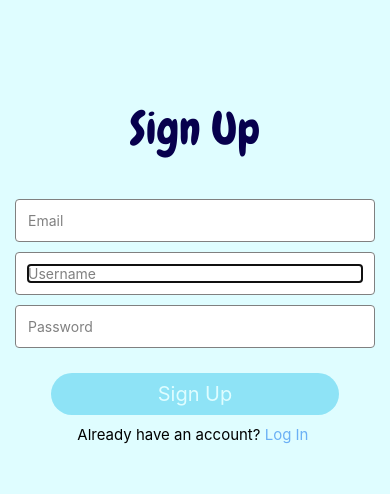
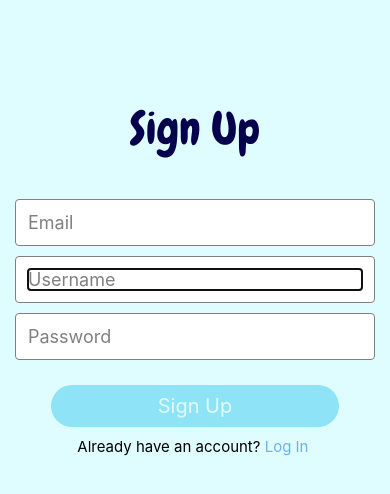
Before and after one commit to lisaphamtaylor/self-care-ideas-app, a React Native app: screen /Signup in a window 390 px wide. Shown: the top 494 px of the page. Built offline with nearby package versions, Linux system fonts and the light colour scheme.

Commit message:
increases input field text on forms

```diff
--- a/components/forms/LoginForm.js
+++ b/components/forms/LoginForm.js
@@ -72,7 +72,7 @@ const LoginForm = ({ navigation }) => {
             >
               <TextInput
                 placeholderTextColor='grey'
-                placeholder='Phone number, username, or email'
+                placeholder='Username or email'
                 autoCapitalize='none'
                 keyboardType='email-address'
                 textContentType='emailAddress'
@@ -80,6 +80,7 @@ const LoginForm = ({ navigation }) => {
                 onChangeText={handleChange('email')}
                 onBlur={handleBlur('email')}
                 value={values.email}
+                style={globalStyles.input}
               />
             </View>
             {/* {errors.email && (
@@ -107,6 +108,7 @@ const LoginForm = ({ navigation }) => {
                 onChangeText={handleChange('password')}
                 onBlur={handleBlur('password')}
                 value={values.password}
+                style={globalStyles.input}
               />
             </View>
             {/* {errors.password && (
--- a/components/forms/SignupForm.js
+++ b/components/forms/SignupForm.js
@@ -94,6 +94,7 @@ const SignupForm = ({ navigation }) => {
                 onChangeText={handleChange('email')}
                 onBlur={handleBlur('email')}
                 value={values.email}
+                style={globalStyles.input}
               />
             </View>
             {/* {errors.email && (
@@ -120,6 +121,7 @@ const SignupForm = ({ navigation }) => {
                 onChangeText={handleChange('username')}
                 onBlur={handleBlur('username')}
                 value={values.username}
+                style={globalStyles.input}
               />
             </View>
 
@@ -144,6 +146,7 @@ const SignupForm = ({ navigation }) => {
                 onChangeText={handleChange('password')}
                 onBlur={handleBlur('password')}
                 value={values.password}
+                style={globalStyles.input}
               />
             </View>
             {/* {errors.password && (
--- a/styles/global.js
+++ b/styles/global.js
@@ -34,6 +34,10 @@ export const globalStyles = StyleSheet.create({
     borderColor: 'grey',
   },
 
+  input: {
+    fontSize: 18,
+  },
+
   registrationButton: (isValid) => ({
     backgroundColor: isValid ? Colors.DARK_TEAL : '#8EE3F6',
     alignItems: 'center',
@@ -52,7 +56,6 @@ export const globalStyles = StyleSheet.create({
 
   registrationContainer: {
     flex: 1,
-    // justifyContent: 'center',
     backgroundColor: Colors.LIGHT_CYAN,
   },
 
```
